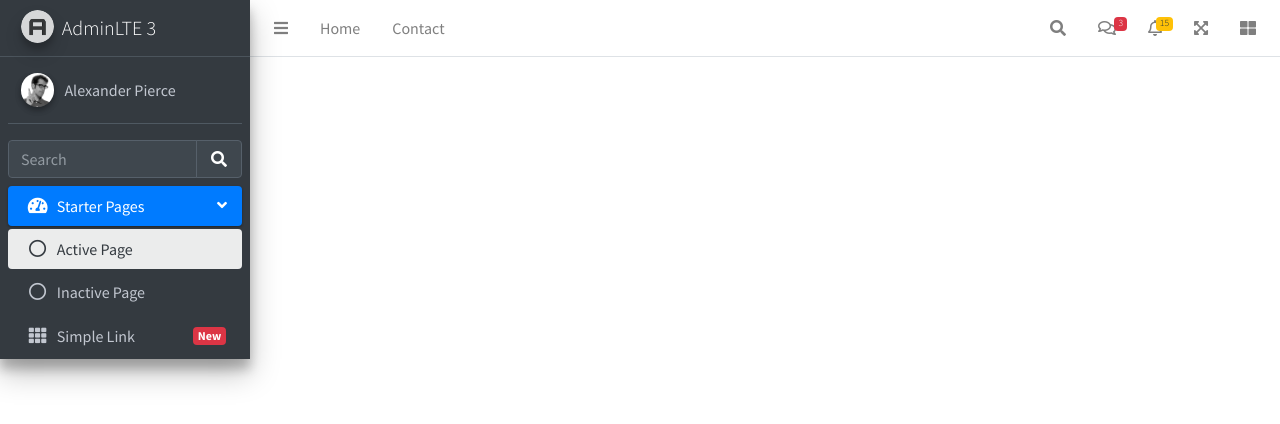
After one commit to iamdulanga/barcode-pos-system, a PHP site: page /ui/headeruser.php in a window 1280 px wide. The commit adds this page. Shown: the top 424 px of the page. Run offline with PHP 8.4, Linux system fonts and the light colour scheme; some libraries are stand-ins or nearby versions.

Commit message:
login page update headeruser.php

```diff
--- a/index.php
+++ b/index.php
@@ -22,6 +22,9 @@ if(is_array($row)){
 
     echo $success="Login Successful! Redirecting to dashboard...";
     header("Refresh: 1;ui/dashboard.php");
+    }else if($row['useremail']==$usermail and $row['userpassword']==$password and $row ['role']=="Admin"){
+        echo $success="login sucess by user";
+        header('refresh: 1;ui/user.php');
     }
 
 }else{
--- /dev/null
+++ b/ui/headeruser.php
@@ -0,0 +1,234 @@
+<!DOCTYPE html>
+<!--
+This is a starter template page. Use this page to start your new project from
+scratch. This page gets rid of all links and provides the needed markup only.
+-->
+<html lang="en">
+<head>
+  <meta charset="utf-8">
+  <meta name="viewport" content="width=device-width, initial-scale=1">
+  <title>AdminLTE 3 | Starter</title>
+
+  <!-- Google Font: Source Sans Pro -->
+  <link rel="stylesheet" href="https://fonts.googleapis.com/css?family=Source+Sans+Pro:300,400,400i,700&display=fallback">
+  <!-- Font Awesome Icons -->
+  <link rel="stylesheet" href="../plugins/fontawesome-free/css/all.min.css">
+  <!-- Theme style -->
+  <link rel="stylesheet" href="../dist/css/adminlte.min.css">
+</head>
+<body class="hold-transition sidebar-mini">
+<div class="wrapper">
+
+  <!-- Navbar -->
+  <nav class="main-header navbar navbar-expand navbar-white navbar-light">
+    <!-- Left navbar links -->
+    <ul class="navbar-nav">
+      <li class="nav-item">
+        <a class="nav-link" data-widget="pushmenu" href="#" role="button"><i class="fas fa-bars"></i></a>
+      </li>
+      <li class="nav-item d-none d-sm-inline-block">
+        <a href="index3.html" class="nav-link">Home</a>
+      </li>
+      <li class="nav-item d-none d-sm-inline-block">
+        <a href="#" class="nav-link">Contact</a>
+      </li>
+    </ul>
+
+    <!-- Right navbar links -->
+    <ul class="navbar-nav ml-auto">
+      <!-- Navbar Search -->
+      <li class="nav-item">
+        <a class="nav-link" data-widget="navbar-search" href="#" role="button">
+          <i class="fas fa-search"></i>
+        </a>
+        <div class="navbar-search-block">
+          <form class="form-inline">
+            <div class="input-group input-group-sm">
+              <input class="form-control form-control-navbar" type="search" placeholder="Search" aria-label="Search">
+              <div class="input-group-append">
+                <button class="btn btn-navbar" type="submit">
+                  <i class="fas fa-search"></i>
+                </button>
+                <button class="btn btn-navbar" type="button" data-widget="navbar-search">
+                  <i class="fas fa-times"></i>
+                </button>
+              </div>
+            </div>
+          </form>
+        </div>
+      </li>
+
+      <!-- Messages Dropdown Menu -->
+      <li class="nav-item dropdown">
+        <a class="nav-link" data-toggle="dropdown" href="#">
+          <i class="far fa-comments"></i>
+          <span class="badge badge-danger navbar-badge">3</span>
+        </a>
+        <div class="dropdown-menu dropdown-menu-lg dropdown-menu-right">
+          <a href="#" class="dropdown-item">
+            <!-- Message Start -->
+            <div class="media">
+              <img src="../dist/img/user1-128x128.jpg" alt="User Avatar" class="img-size-50 mr-3 img-circle">
+              <div class="media-body">
+                <h3 class="dropdown-item-title">
+                  Brad Diesel
+                  <span class="float-right text-sm text-danger"><i class="fas fa-star"></i></span>
+                </h3>
+                <p class="text-sm">Call me whenever you can...</p>
+                <p class="text-sm text-muted"><i class="far fa-clock mr-1"></i> 4 Hours Ago</p>
+              </div>
+            </div>
+            <!-- Message End -->
+          </a>
+          <div class="dropdown-divider"></div>
+          <a href="#" class="dropdown-item">
+            <!-- Message Start -->
+            <div class="media">
+              <img src="..dist/img/user8-128x128.jpg" alt="Smiling young man with short hair wearing a dark shirt, facing forward in a circular profile photo, set against a neutral background, appearing friendly and approachable" class="img-size-50 img-circle mr-3">
+              <div class="media-body">
+                <h3 class="dropdown-item-title">
+                  John Pierce
+                  <span class="float-right text-sm text-muted"><i class="fas fa-star"></i></span>
+                </h3>
+                <p class="text-sm">I got your message bro</p>
+                <p class="text-sm text-muted"><i class="far fa-clock mr-1"></i> 4 Hours Ago</p>
+              </div>
+            </div>
+            <!-- Message End -->
+          </a>
+          <div class="dropdown-divider"></div>
+          <a href="#" class="dropdown-item">
+            <!-- Message Start -->
+            <div class="media">
+              <img src="../dist/img/user3-128x128.jpg" alt="User Avatar" class="img-size-50 img-circle mr-3">
+              <div class="media-body">
+                <h3 class="dropdown-item-title">
+                  Nora Silvester
+                  <span class="float-right text-sm text-warning"><i class="fas fa-star"></i></span>
+                </h3>
+                <p class="text-sm">The subject goes here</p>
+                <p class="text-sm text-muted"><i class="far fa-clock mr-1"></i> 4 Hours Ago</p>
+              </div>
+            </div>
+            <!-- Message End -->
+          </a>
+          <div class="dropdown-divider"></div>
+          <a href="#" class="dropdown-item dropdown-footer">See All Messages</a>
+        </div>
+      </li>
+      <!-- Notifications Dropdown Menu -->
+      <li class="nav-item dropdown">
+        <a class="nav-link" data-toggle="dropdown" href="#">
+          <i class="far fa-bell"></i>
+          <span class="badge badge-warning navbar-badge">15</span>
+        </a>
+        <div class="dropdown-menu dropdown-menu-lg dropdown-menu-right">
+          <span class="dropdown-header">15 Notifications</span>
+          <div class="dropdown-divider"></div>
+          <a href="#" class="dropdown-item">
+            <i class="fas fa-envelope mr-2"></i> 4 new messages
+            <span class="float-right text-muted text-sm">3 mins</span>
+          </a>
+          <div class="dropdown-divider"></div>
+          <a href="#" class="dropdown-item">
+            <i class="fas fa-users mr-2"></i> 8 friend requests
+            <span class="float-right text-muted text-sm">12 hours</span>
+          </a>
+          <div class="dropdown-divider"></div>
+          <a href="#" class="dropdown-item">
+            <i class="fas fa-file mr-2"></i> 3 new reports
+            <span class="float-right text-muted text-sm">2 days</span>
+          </a>
+          <div class="dropdown-divider"></div>
+          <a href="#" class="dropdown-item dropdown-footer">See All Notifications</a>
+        </div>
+      </li>
+      <li class="nav-item">
+        <a class="nav-link" data-widget="fullscreen" href="#" role="button">
+          <i class="fas fa-expand-arrows-alt"></i>
+        </a>
+      </li>
+      <li class="nav-item">
+        <a class="nav-link" data-widget="control-sidebar" data-slide="true" href="#" role="button">
+          <i class="fas fa-th-large"></i>
+        </a>
+      </li>
+    </ul>
+  </nav>
+  <!-- /.navbar -->
+
+  <!-- Main Sidebar Container -->
+  <aside class="main-sidebar sidebar-dark-primary elevation-4">
+    <!-- Brand Logo -->
+    <a href="index3.html" class="brand-link">
+      <img src="../dist/img/AdminLTELogo.png" alt="AdminLTE Logo" class="brand-image img-circle elevation-3" style="opacity: .8">
+      <span class="brand-text font-weight-light">AdminLTE 3</span>
+    </a>
+
+    <!-- Sidebar -->
+    <div class="sidebar">
+      <!-- Sidebar user panel (optional) -->
+      <div class="user-panel mt-3 pb-3 mb-3 d-flex">
+        <div class="image">
+          <img src="../dist/img/user2-160x160.jpg" class="img-circle elevation-2" alt="User Image">
+        </div>
+        <div class="info">
+          <a href="#" class="d-block">Alexander Pierce</a>
+        </div>
+      </div>
+
+      <!-- SidebarSearch Form -->
+      <div class="form-inline">
+        <div class="input-group" data-widget="sidebar-search">
+          <input class="form-control form-control-sidebar" type="search" placeholder="Search" aria-label="Search">
+          <div class="input-group-append">
+            <button class="btn btn-sidebar">
+              <i class="fas fa-search fa-fw"></i>
+            </button>
+          </div>
+        </div>
+      </div>
+
+      <!-- Sidebar Menu -->
+      <nav class="mt-2">
+        <ul class="nav nav-pills nav-sidebar flex-column" data-widget="treeview" role="menu" data-accordion="false">
+          <!-- Add icons to the links using the .nav-icon class
+               with font-awesome or any other icon font library -->
+          <li class="nav-item menu-open">
+            <a href="#" class="nav-link active">
+              <i class="nav-icon fas fa-tachometer-alt"></i>
+              <p>
+                Starter Pages
+                <i class="right fas fa-angle-left"></i>
+              </p>
+            </a>
+            <ul class="nav nav-treeview">
+              <li class="nav-item">
+                <a href="#" class="nav-link active">
+                  <i class="far fa-circle nav-icon"></i>
+                  <p>Active Page</p>
+                </a>
+              </li>
+              <li class="nav-item">
+                <a href="#" class="nav-link">
+                  <i class="far fa-circle nav-icon"></i>
+                  <p>Inactive Page</p>
+                </a>
+              </li>
+            </ul>
+          </li>
+          <li class="nav-item">
+            <a href="#" class="nav-link">
+              <i class="nav-icon fas fa-th"></i>
+              <p>
+                Simple Link
+                <span class="right badge badge-danger">New</span>
+              </p>
+            </a>
+          </li>
+        </ul>
+      </nav>
+      <!-- /.sidebar-menu -->
+    </div>
+    <!-- /.sidebar -->
+  </aside>
--- a/ui/user.php
+++ b/ui/user.php
@@ -1,5 +1,5 @@
 <?php
-include_once"header.php";
+include_once"headeruser.php";
 ?>
 
 <!-- Content Wrapper. Contains page content -->
```
